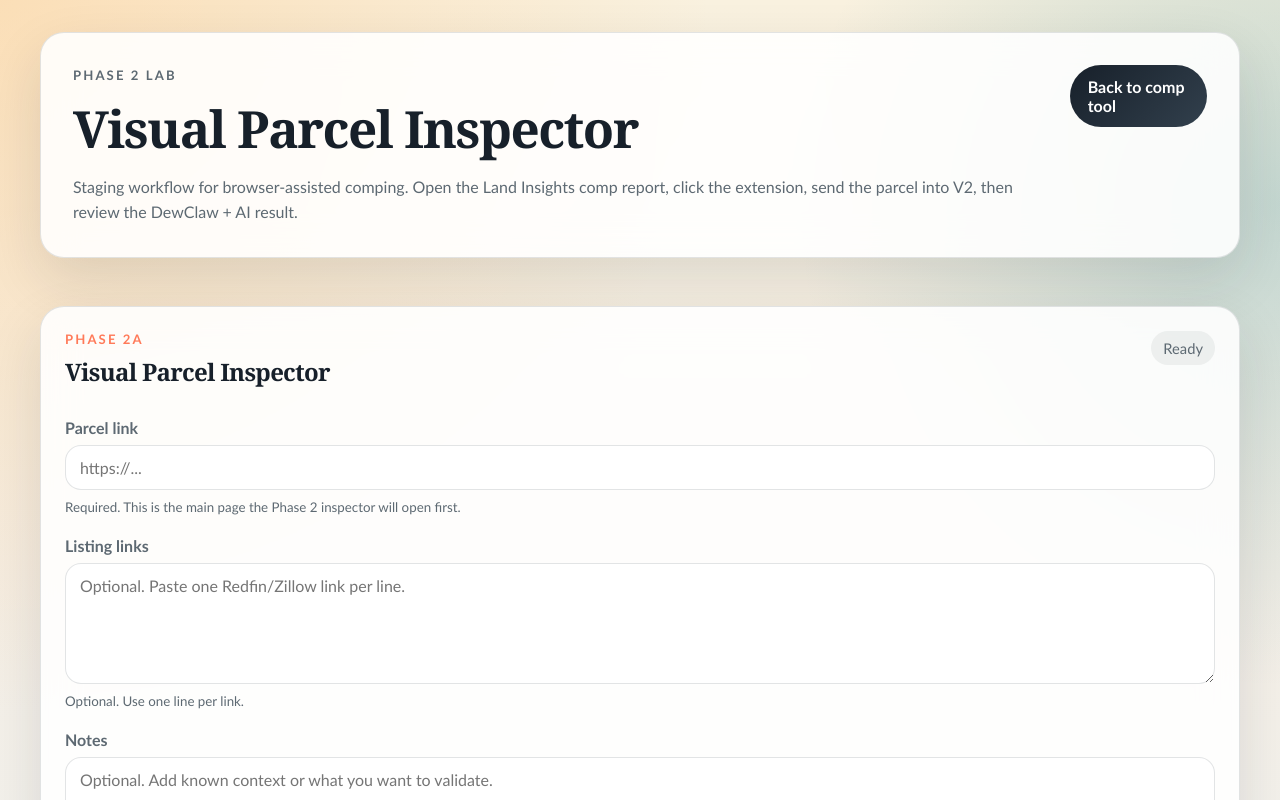
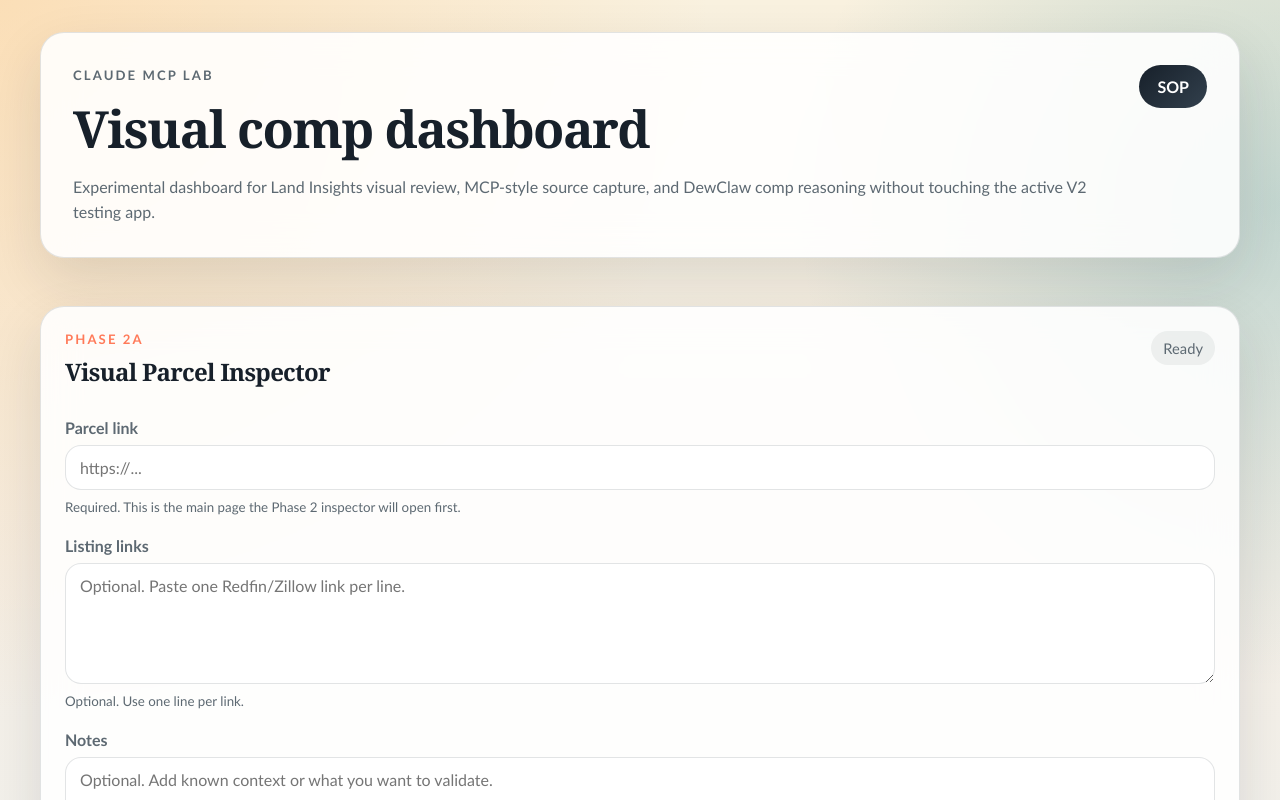
Before and after one commit to corbin-ops/comptool-mcp-lab, a Next.js app: page /phase2 in a window 1280 px wide. Shown: the top 800 px of the page. Built offline with nearby package versions, Linux system fonts and the light colour scheme.

Commit message:
Make MCP lab land on visual dashboard

```diff
--- a/src/app/page.tsx
+++ b/src/app/page.tsx
@@ -1,7 +1,7 @@
-import { CompToolPageShell } from "@/comp-tool/page-shell";
+import { redirect } from "next/navigation";
 
 export const dynamic = "force-dynamic";
 
 export default function HomePage() {
-  return <CompToolPageShell />;
+  redirect("/phase2");
 }
--- a/src/app/phase2/page.tsx
+++ b/src/app/phase2/page.tsx
@@ -17,17 +17,17 @@ export default async function Phase2Page({ searchParams }: Phase2PageProps) {
     <main className="page-shell">
       <section className={`hero-panel${hasArtifact ? " compact-hero-panel" : ""}`}>
         <div>
-          <p className="eyebrow">Phase 2 Lab</p>
-          <h1>Visual Parcel Inspector</h1>
+          <p className="eyebrow">Claude MCP Lab</p>
+          <h1>Visual comp dashboard</h1>
           <p>
-            Staging workflow for browser-assisted comping. Open the Land Insights comp report,
-            click the extension, send the parcel into V2, then review the DewClaw + AI result.
+            Experimental dashboard for Land Insights visual review, MCP-style source capture,
+            and DewClaw comp reasoning without touching the active V2 testing app.
           </p>
         </div>
 
         <div className="hero-actions">
-          <Link className="secondary-button" href="/">
-            Back to comp tool
+          <Link className="secondary-button" href="/sop" target="_blank" rel="noreferrer">
+            SOP
           </Link>
         </div>
       </section>
```
Also changed, not shown: 1 other file (tests, documents, lock files or other folders).
